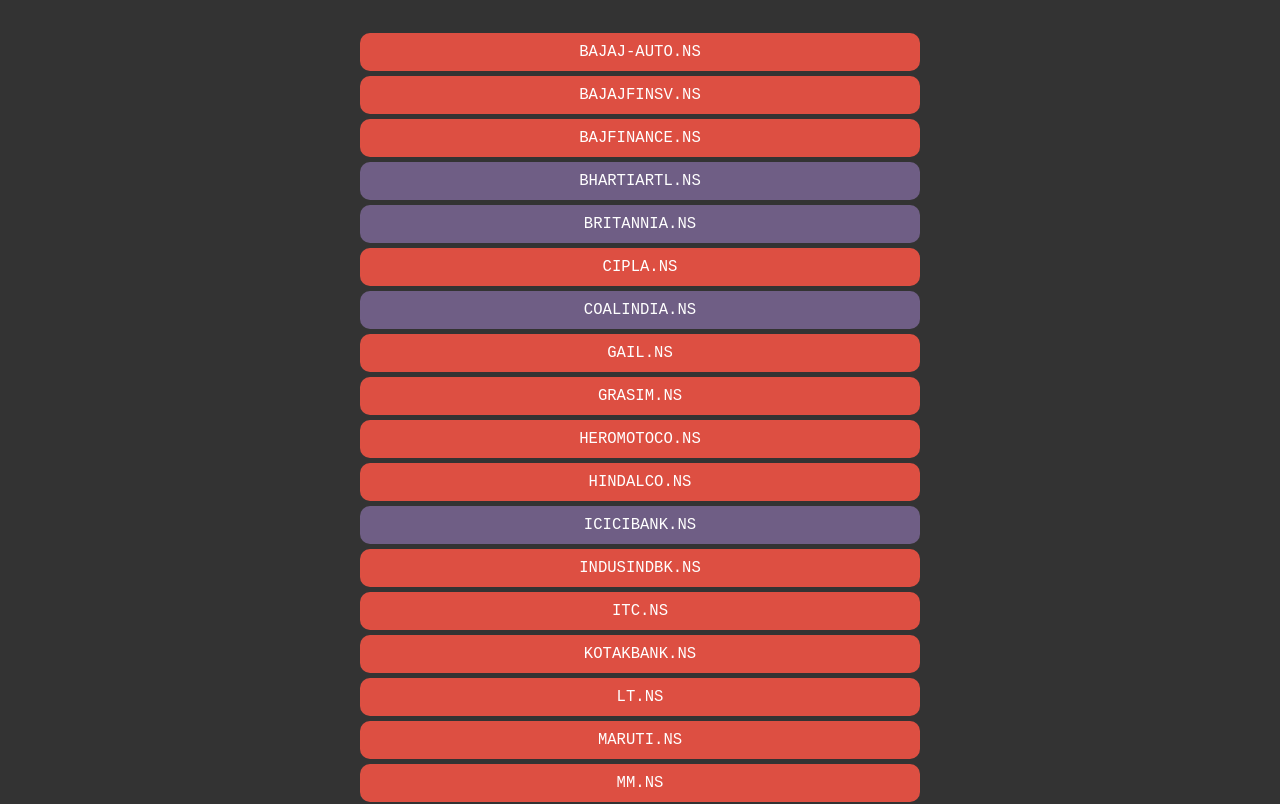
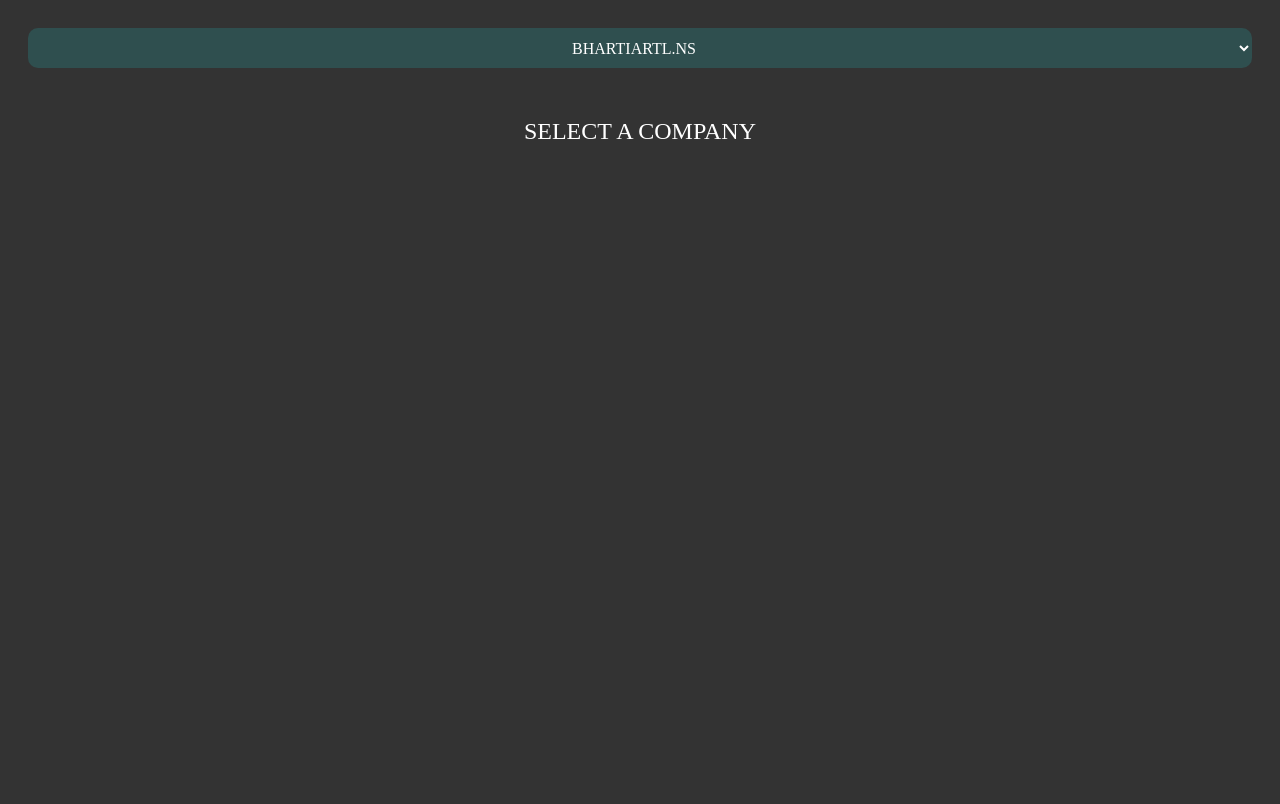
Before and after one commit to Nitin2702/stock-market-analysis, a React (Create React App) app: page / in a window 1280 px wide. Shown: the top 804 px of the page. Built offline with nearby package versions, Linux system fonts and the light colour scheme.

Commit message:
make it single page app

```diff
--- a/src/App.js
+++ b/src/App.js
@@ -1,34 +1,157 @@
 import React from "react";
 import { companyNames } from "./module/alpha_vantage";
-import './css/App.css';
-import { Link } from 'react-router-dom';
+import "./css/App.css";
+import Canvas from "./lib/canvasjs.react";
+import "./css/Stats.css";
 
 class App extends React.Component {
   state = {
-    list : [],
+    list: [],
+    company: "",
+    options: null,
+    charts: null,
+  };
+  bigdata = {};
+  CanvasJS = Canvas.CanvasJS;
+  CanvasJSChart = Canvas.CanvasJSChart;
+
+  constructor() {
+    super();
+    this.onSelect = this.onSelect.bind(this);
+    this.process = this.process.bind(this);
+    this.statRender = this.statRender.bind(this);
   }
-  componentDidMount(){
+
+  componentDidMount() {
     var components = [];
-    //companyNames.sort();
-    for(var i=0;i<companyNames.length;i++){
+    for (var i = 0; i < companyNames.length; i++) {
       var name = companyNames[i][0];
       var exists = companyNames[i][1];
-      if(exists===true){
-        var component = <Link target="_blank" title={name} key={components.length} className="App0list" to={`/stats/${name}`}>{name}</Link>;
+      if (exists === true) {
+        var component = (
+          <option value={name} key={components.length} className="App0list">
+            {name}
+          </option>
+        );
         components.push(component);
-      }else{
-        var component = <div key={components.length} className="App1list">{name}</div>;
+      } else {
+        var component = (
+          <option
+            key={components.length}
+            disabled
+            value={name}
+            className="App1list"
+          >
+            {name}
+          </option>
+        );
         components.push(component);
       }
     }
     this.setState({
-      list: components
+      list: components,
     });
   }
+  async process(pthname) {
+    this.setState({
+      company: pthname,
+    });
+    document.title = pthname;
+    this.bigdata = require(`./module/company_data/${pthname}.json`);
+    var options = [];
+    var charts = [];
+    var featuristic = {};
+    var technicals = Object.keys(this.bigdata["Technical Analysis"]);
+    for (var i = 0; i < technicals.length; i++) {
+      var date = technicals[i];
+      var datedata = this.bigdata["Technical Analysis"][date];
+      var functions = Object.keys(datedata);
+      for (var j = 0; j < functions.length; j++) {
+        var feature = functions[j];
+        var data = datedata[feature][Object.keys(datedata[feature])[0]];
+        var dat = { x: new Date(date), y: Number(data) };
+        if (dat.y != null && typeof dat.y != "undefined");
+        if (feature in featuristic) {
+          featuristic[feature].push(dat);
+        } else {
+          featuristic[feature] = [dat];
+        }
+      }
+    }
+    var keys = Object.keys(featuristic);
+    for (var i = 0; i < keys.length; i++) {
+      var key = keys[i];
+      var dataPoints = featuristic[key];
+      var option = {
+        animationEnabled: true,
+        theme: "light2",
+        title: {
+          text: "TECHNICAL ANALYSIS : " + key,
+        },
+        axisX: {
+          title: "Date",
+          valueFormatString: "YYYY MMM DD",
+          crosshair: {
+            enabled: true,
+            snapToDataPoint: true,
+          },
+        },
+        axisY: {
+          title: key,
+          includeZero: false,
+          valueFormatString: "$##0.00",
+          crosshair: {
+            enabled: true,
+            snapToDataPoint: true,
+            labelFormatter: function(e) {
+              return "$" + this.CanvasJS.formatNumber(e.value, "##0.00");
+            }.bind(this),
+          },
+        },
+        data: [
+          {
+            type: "area",
+            xValueFormatString: "YYYY MMM DD",
+            yValueFormatString: "$##0.00",
+            dataPoints: dataPoints,
+          },
+        ],
+      };
+      options.push(option);
+      var chart = (
+        <this.CanvasJSChart
+          className="StatsChart"
+          key={charts.length}
+          options={option}
+        />
+      );
+      charts.push(chart);
+    }
+    this.setState({
+      options: options,
+      charts: charts,
+    });
+  }
+  onSelect(event) {
+    this.process(event.target.value);
+    console.log(event);
+    event.preventDefault();
+  }
+  statRender() {
+    return (
+      <div className="Stats0">
+        <div className="h1">{this.state.company}</div>
+        {this.state.charts}
+      </div>
+    );
+  }
   render() {
-    return <div className="App0">
-      {this.state.list}
-    </div>;
+    return (
+      <div className="App0">
+        <select onChange={this.onSelect}>{this.state.list}</select>
+        {this.state.company.length > 0 ? this.statRender() : <div className="noneSelected">SELECT A COMPANY</div>}
+      </div>
+    );
   }
 }
 
--- a/src/css/App.css
+++ b/src/css/App.css
@@ -1,8 +1,7 @@
 .App0 {
     padding: 20px;
     display: grid;
-    max-width: 70vh;
-    margin: auto;
+    max-width: 100%;
 }
 body {
     background-color: #333333;
@@ -37,7 +36,39 @@
 .App1list:focus {
     outline: none;
 }
-a {
+option {
     text-decoration: none;
     display: block;
 }
+select {
+    min-height: 5vh;
+    background-color: darkslategray;
+    color: white;
+    border: none;
+    border-radius: 10px;
+    padding: 10px;
+    font-family: cursive;
+    font-size: medium;
+}
+.noneSelected {
+    color: white;
+    text-align: center;
+    margin: 50px;
+    font-size: x-large;
+}
+.canvaschart {
+    margin-top: 10px;
+}
+.h1 {
+    margin: auto;
+    padding: 10px;
+    color: white;
+    text-align: center;
+    background-color: blueviolet;
+    border-radius: 20px;
+    font-size: xx-large;
+    font-family: monospace;
+}
+.Stats0 {
+    margin-top: 20px;
+}
--- a/src/index.js
+++ b/src/index.js
@@ -14,7 +14,6 @@
     <Router>
     <Switch>
     <Route path="/" exact component={App}/>
-    <Route path="/stats/:name" component={Stats}/>
     <Route component={NotFound}/>
     </Switch>
     </Router>,
```
